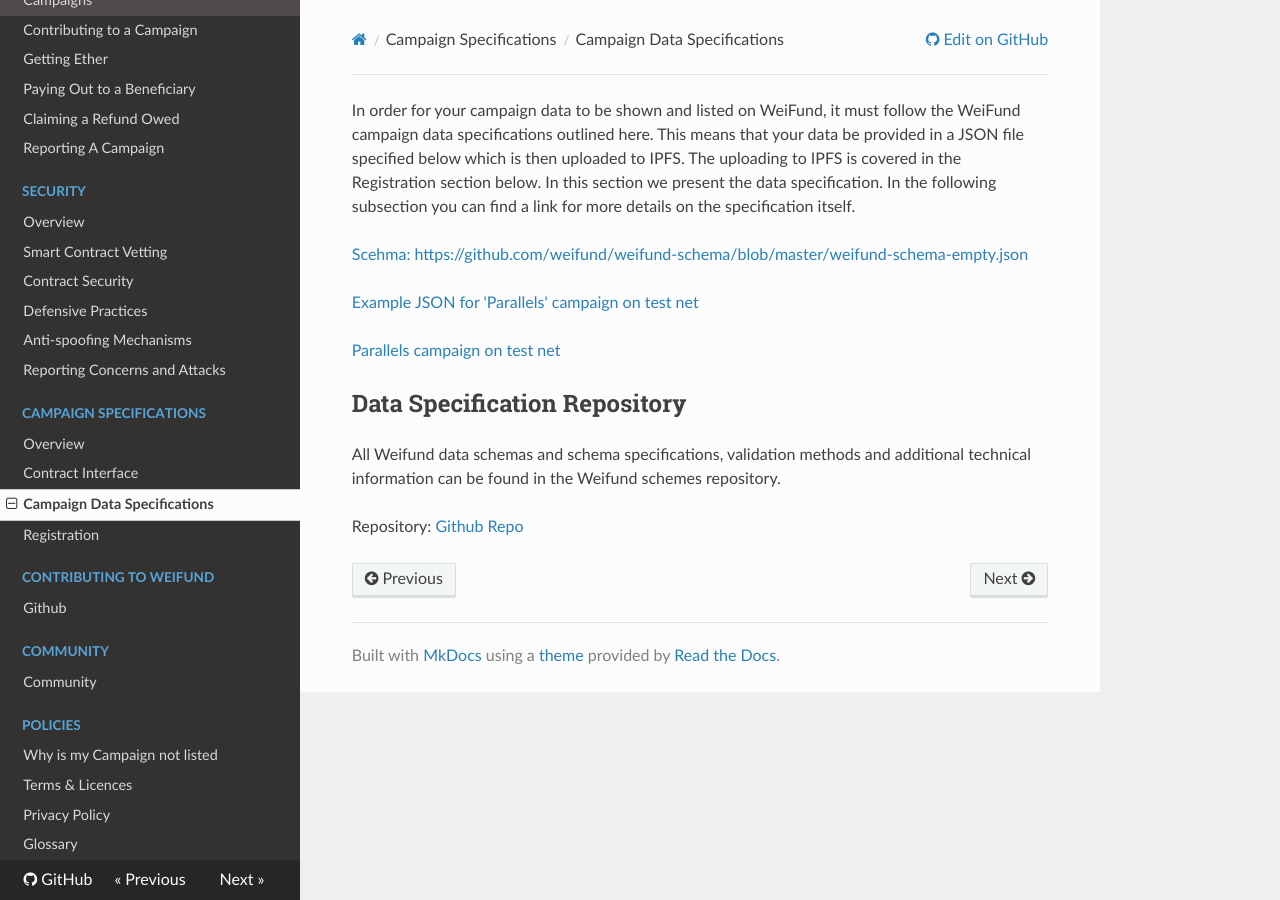
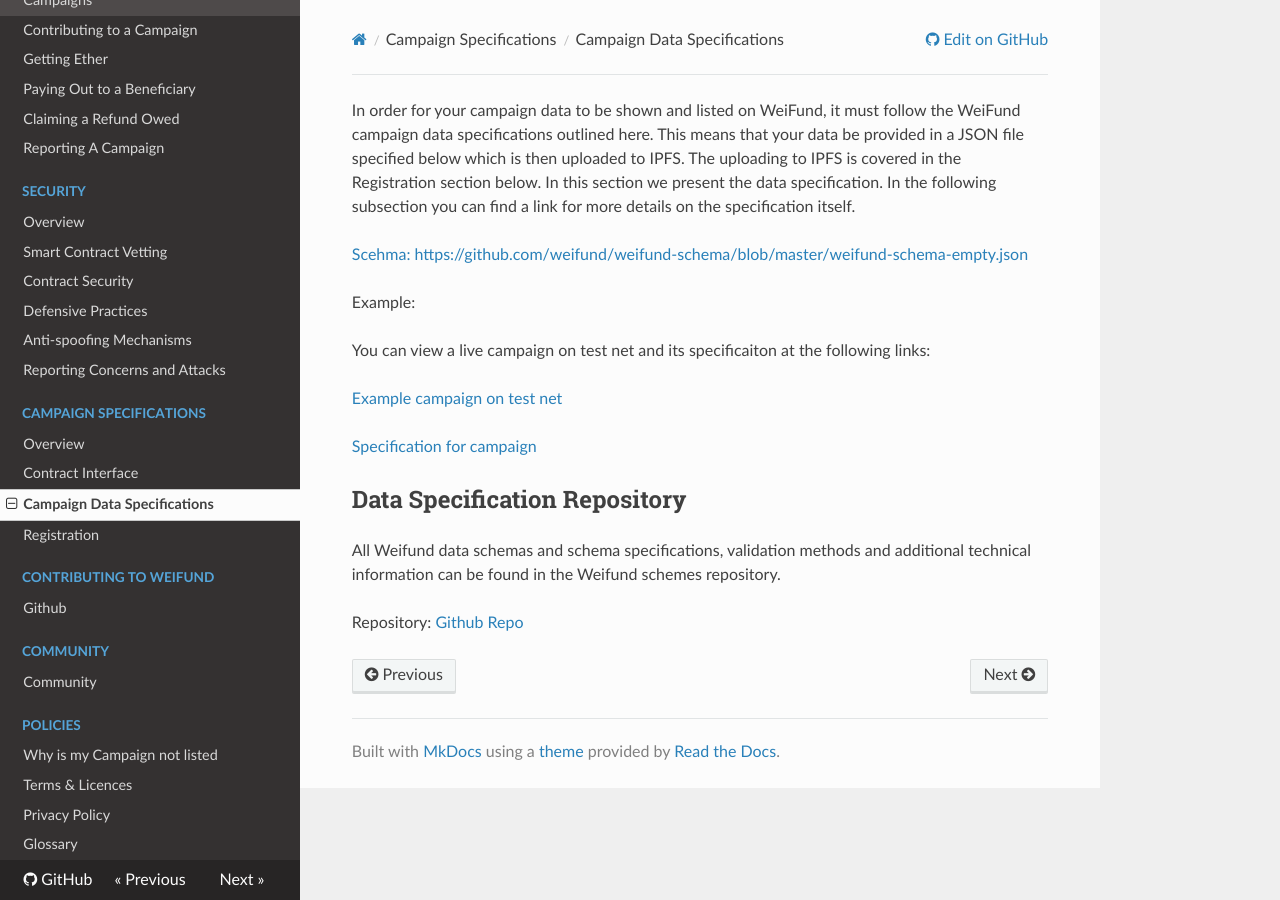
Before and after one commit to ShrutiAppiah/weifund-docs, an MkDocs documentation site: the page built from docs/specifications/campaign_data_specifications.md, in a window 1280 px wide. Built offline with MkDocs 1.6.1, drawn with Linux system fonts in a browser that asks for light colours; nearby versions of some CDN libraries; old or Windows-style settings are respelled for this version of MkDocs.

Commit message:
Update campaign_data_specifications.md

```diff
--- a/docs/specifications/campaign_data_specifications.md
+++ b/docs/specifications/campaign_data_specifications.md
@@ -3,9 +3,13 @@
 
 [Scehma: https://github.com/weifund/weifund-schema/blob/master/weifund-schema-empty.json](https://github.com/weifund/weifund-schema/blob/master/weifund-schema-empty.json)
 
-[Example JSON for 'Parallels' campaign on test net](https://github.com/weifund/weifund-schema/blob/master/examples/weifund-schema-parallels.json)
+Example:
 
-[Parallels campaign on test net](https://weifund-basic.surge.sh/campaign/28)
+You can view a live campaign on test net and its specificaiton at the following links:
+
+[Example campaign on test net](https://weifund-basic.surge.sh/campaign/28)
+
+[Specification for campaign](https://github.com/weifund/weifund-schema/blob/master/examples/weifund-schema-parallels.json)
 
 
 ##Data Specification Repository
```
